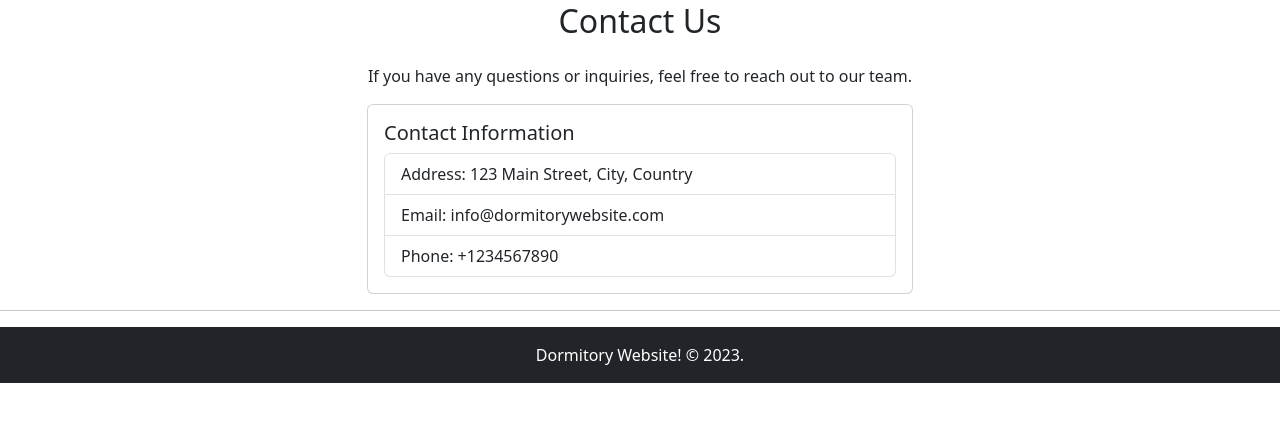
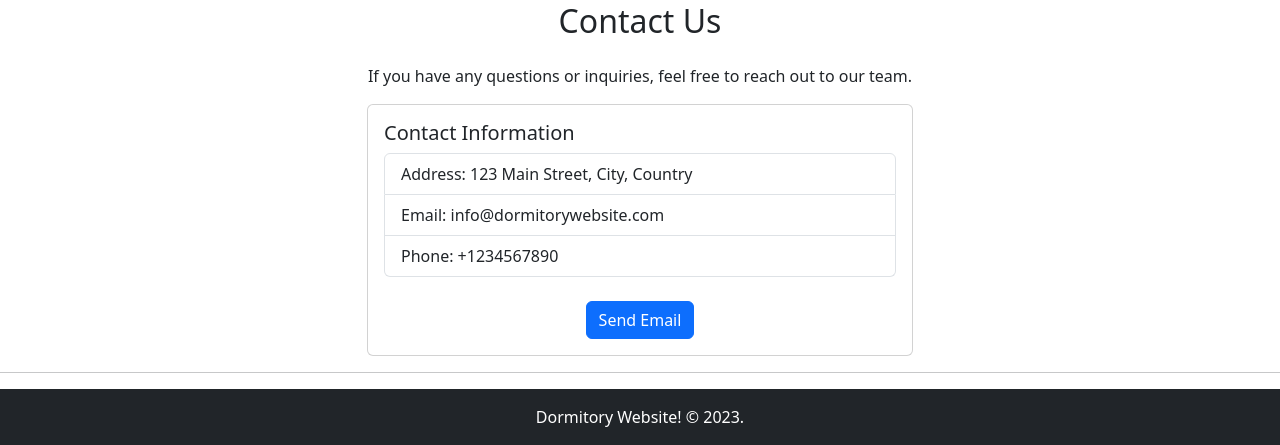
Before and after one commit to Database-Project-Dormitory-website/Dormitory-Website, a Flask app: page / in a window 1280 px wide. Shown: the part 966-1411 px from the top of the page. Before the commit the page ends 1349 px from the top, so only its background shows below. Run offline with Flask 3, Linux system fonts and the light colour scheme; some libraries are stand-ins or nearby versions.

Commit message:
"Contact Us" section updated to send email
added a button to send an email in the "Contact Us" section
The button has a "Send Email" label, and clicking on it will open the user's default email client

```diff
--- a/templates/index.html
+++ b/templates/index.html
@@ -79,7 +79,7 @@
 <hr>
 
 <!-- Contact Section -->
-<div class="container mt-5">
+<section id="contact" class="container mt-5">
   <div class="row justify-content-center">
     <div class="col-md-6">
       <h2 class="text-center mb-4">Contact Us</h2>
@@ -98,11 +98,14 @@
               <i class="bi bi-telephone-fill"></i> Phone: +1234567890
             </li>
           </ul>
+          <div class="text-center mt-4">
+            <a href="mailto:info@dormitorywebsite.com" class="btn btn-primary">Send Email</a>
+          </div>
         </div>
       </div>
     </div>
   </div>
-</div>
+</section>
 
 <hr>
 
```
